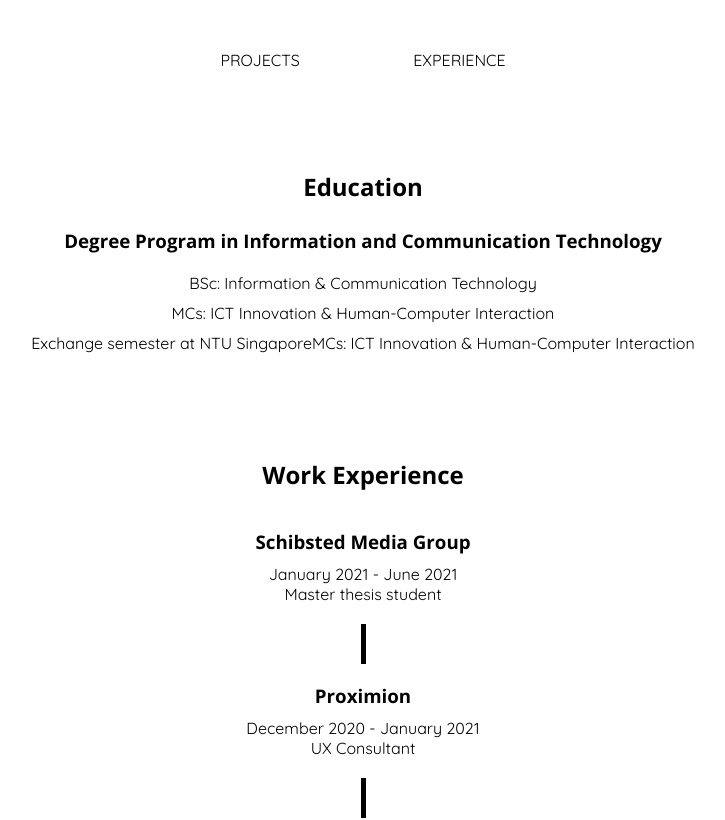
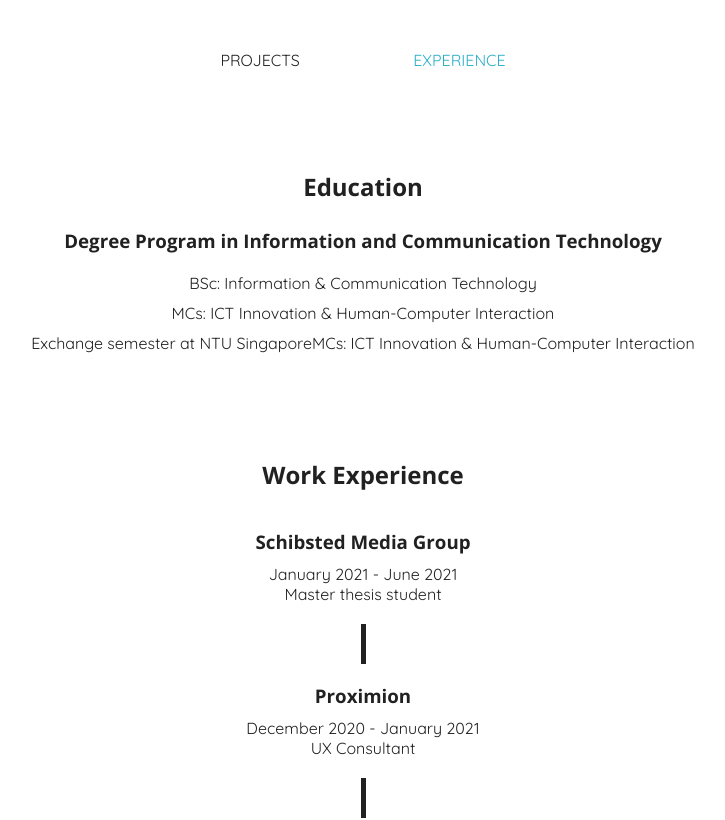
Before and after one commit to blendaf/personal-website2, a Next.js app: page /experience in a window 1280 px wide. Shown: the top 820 px of the page, without its empty margins (277-1002 px from the left). Built offline with nearby package versions, Linux system fonts and the light colour scheme.

Commit message:
Minor add:  Add active states to links

```diff
--- a/components/Footer.js
+++ b/components/Footer.js
@@ -1,4 +1,3 @@
-import Link from 'next/link'
 import styled from 'styled-components'
 import screenSizes from '../utils/screen-sizes'
 
@@ -9,6 +8,7 @@ const Wrapper = styled.div`
   justify-content: center;
   cursor: default;
   margin: 50px 0;
+  color: ${({ theme }) => theme.colors.black};
 `
 
 const Copyright = styled.p`
--- a/components/Header.js
+++ b/components/Header.js
@@ -8,6 +8,7 @@ import { LinkedinWithCircle } from '@styled-icons/entypo-social'
 const Container = styled.div`
   width: 80%;
   margin: 0 auto;
+  color: ${({ theme }) => theme.colors.black};
 
   @media screen and (max-width: ${screenSizes.tablet.max}) {
   }
@@ -60,6 +61,14 @@ const ContactIcon = styled.a`
   margin-right: 20px;
   margin-top: 10px;
   border-radius: 50px;
+  &:hover > * {
+    color: ${({ theme }) => theme.colors.hoverBlue};
+    transform: scale(1.1);
+  }
+
+  &:active > * {
+    color: ${({ theme }) => theme.colors.activeBlue};
+  }
 `
 
 const StyledIcon = styled.svg`
@@ -72,11 +81,6 @@ const StyledIcon = styled.svg`
   display: inline-block;
   box-shadow: 0 0 1px rgba(0, 0, 0, 0);
   backface-visibility: hidden;
-
-  &:hover {
-    color: ${({ theme }) => theme.colors.hoverBlue};
-    transform: scale(1.1);
-  }
 `
 
 const Header = () => {
--- a/components/Navbar.js
+++ b/components/Navbar.js
@@ -1,5 +1,6 @@
 import Link from 'next/link'
 import styled from 'styled-components'
+import { useRouter } from 'next/router'
 import screenSizes from '../utils/screen-sizes'
 
 const NavWrapper = styled.div`
@@ -8,6 +9,7 @@ const NavWrapper = styled.div`
   justify-content: space-evenly;
   cursor: default;
   margin: 50px auto;
+  color: ${({ theme }) => theme.colors.black};
 `
 
 const StyledLink = styled.a`
@@ -15,21 +17,29 @@ const StyledLink = styled.a`
   transform: translateZ(0);
   transition-duration: 0.3s;
   transition-property: transform;
+  color: ${(props) =>
+    props.active ? props.theme.colors.hoverBlue : props.theme.colors.black};
 
   &:hover {
     color: ${({ theme }) => theme.colors.hoverBlue};
     transform: scale(1.1);
   }
+
+  &:active {
+    color: ${({ theme }) => theme.colors.activeBlue};
+  }
 `
 
 const Navbar = () => {
+  const router = useRouter()
+
   return (
     <NavWrapper>
       <Link href="/">
-        <StyledLink>PROJECTS</StyledLink>
+        <StyledLink active={router.pathname === '/'}>PROJECTS</StyledLink>
       </Link>
       <Link href="/experience">
-        <StyledLink>EXPERIENCE</StyledLink>
+        <StyledLink active={router.pathname !== '/'}>EXPERIENCE</StyledLink>
       </Link>
       {/* <Link href="/">
         <StyledLink>SKILLS</StyledLink>
@@ -38,30 +48,6 @@ const Navbar = () => {
         <StyledLink>HOME</StyledLink>
       </Link> */}
     </NavWrapper>
-
-    // <NavWrapper>
-    //   <TitleWrapper>
-    //     <Link href="/" passHref>
-    //       <StyledLink active={pathname === '/'}>
-    //         <div>
-    //           <Title>speak.</Title>
-    //           <Title mutedColor>exchange</Title>
-    //         </div>
-    //         <Subtitle>bilingual dictionary</Subtitle>
-    //       </StyledLink>
-    //     </Link>
-    //     <Link href={fbContext.user ? '/repeat' : '/all-decks'} passHref>
-    //       <StyledLink active={pathname !== '/'}>
-    //         <div>
-    //           <Title>speak.</Title>
-    //           <Title mutedColor>repeat</Title>
-    //         </div>
-    //         <Subtitle>vocabulary trainer</Subtitle>
-    //       </StyledLink>
-    //     </Link>
-    //   </TitleWrapper>
-    //   <LogInButton />
-    // </NavWrapper>
   )
 }
 
--- a/components/Projects.js
+++ b/components/Projects.js
@@ -8,6 +8,7 @@ import ScrollAnimation from 'react-animate-on-scroll'
 const Container = styled.div`
   width: 80%;
   margin: 0 auto;
+  color: ${({ theme }) => theme.colors.black};
 
   @media screen and (max-width: ${screenSizes.tablet.max}) {
   }
--- a/components/fragments/project-fragments.js
+++ b/components/fragments/project-fragments.js
@@ -6,6 +6,7 @@ export const Container = styled.div`
   display: flex;
   min-height: 100%;
   align-items: center;
+  color: ${({ theme }) => theme.colors.black};
 `
 
 const ContactIcon = styled.a`
@@ -83,6 +84,7 @@ export const About = styled.div``
 
 export const Title = styled.h2`
   text-align: center;
+  color: ${({ theme }) => theme.colors.black};
 `
 
 export const Images = styled.div`
--- a/pages/_app.js
+++ b/pages/_app.js
@@ -14,6 +14,7 @@ const GlobalStyle = createGlobalStyle`
     box-sizing: border-box;
     font-family: 'Quicksand', sans-serif;
     font-weight: 400;
+
   }
 
   h1,h2,h3 {
--- a/pages/experience.js
+++ b/pages/experience.js
@@ -6,6 +6,7 @@ import Footer from '../components/Footer'
 const Container = styled.div`
   width: 80%;
   margin: 0 auto;
+  color: ${({ theme }) => theme.colors.black};
 `
 const Title = styled.h2`
   color: ${({ theme }) => theme.colors.primary};
@@ -37,6 +38,10 @@ const StyledLink = styled.a`
   &:hover {
     color: ${({ theme }) => theme.colors.hoverBlue};
     transform: scale(1.1);
+  }
+
+  &:active {
+    color: ${({ theme }) => theme.colors.activeBlue};
   }
 `
 
--- a/pages/index.js
+++ b/pages/index.js
@@ -45,9 +45,7 @@ const Home = () => {
 export default Home
 
 // TODO
-// 1. Compress project images
 // 2. Add text to experience and education
-// 3. Add bubble effect to projects
 // 4. Fix mailto
 // 5. Fix active link/page in navbar
 // 6. Add text to projects
--- a/utils/theme.js
+++ b/utils/theme.js
@@ -6,9 +6,10 @@
 const theme = {
   colors: {
     white: '#fff',
-    black: '#000',
-    hoverBlue: 'rgb(137, 151, 153)',
+    black: 'rgba(33, 33, 33, 1)',
+    hoverBlue: 'rgba(42, 174, 198, 1)',
     hoverBlack: 'rgba(40, 45, 46, 0.5 )',
+    activeBlue: 'rgba(25, 104, 118, 1)',
     // danger: 'hsl(0, 95%, 40%)',
     // dangerMuted: 'hsl(0, 100%, 95%)',
   },
```
